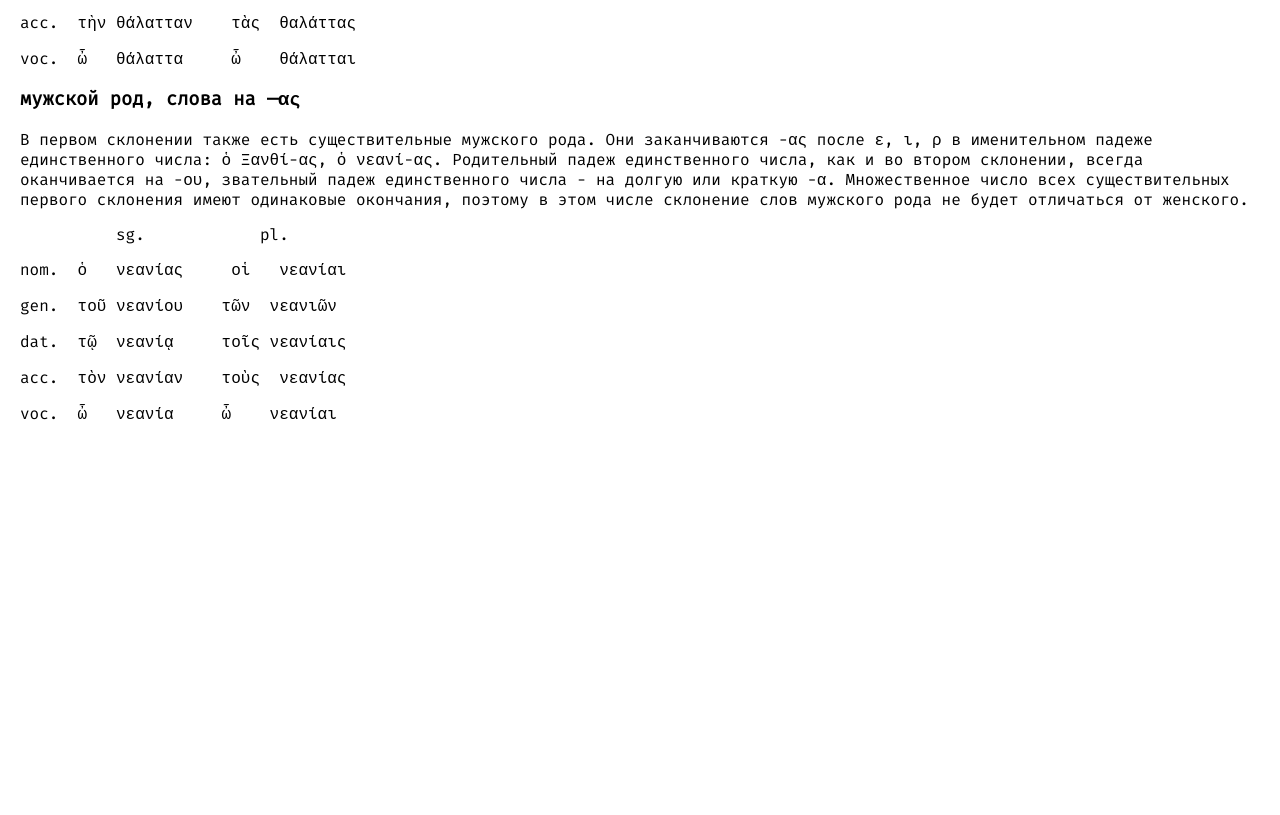
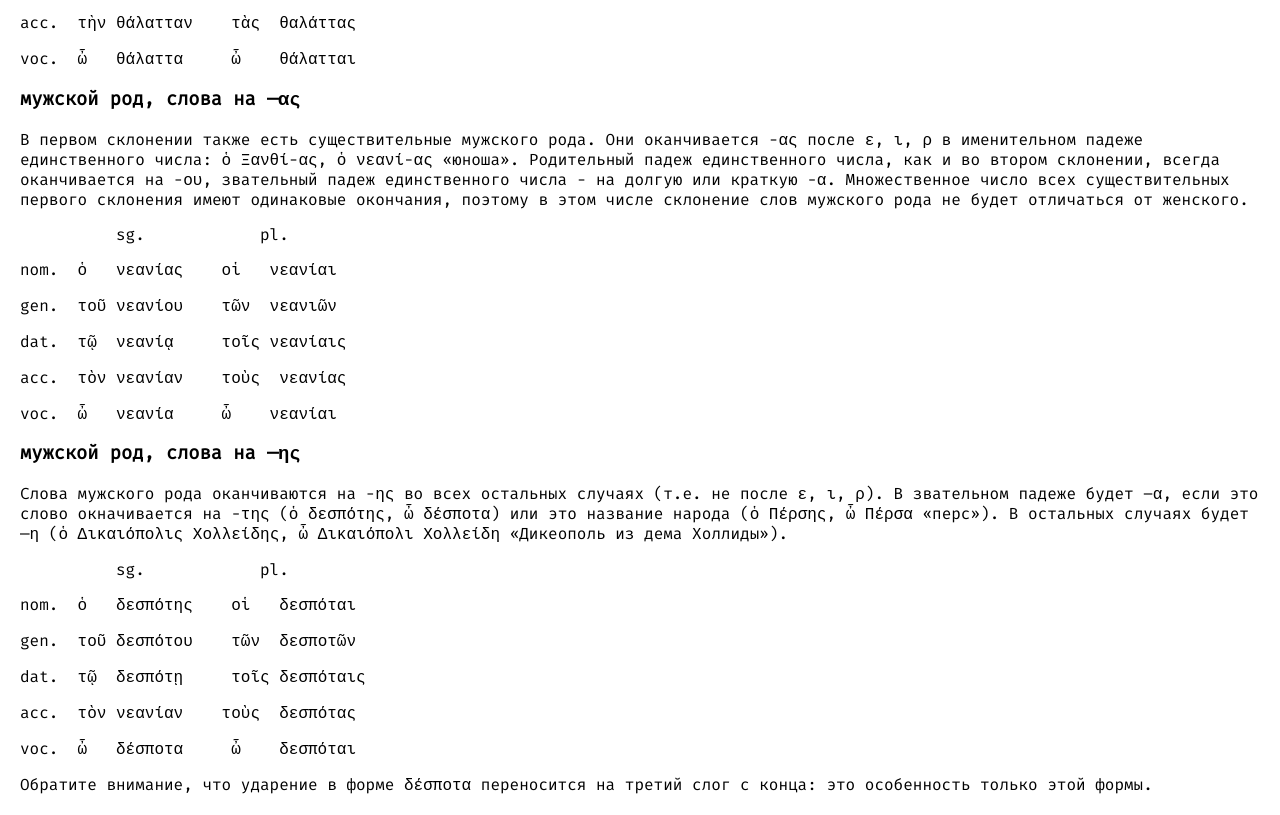
Before and after one commit to antibarbarus/athenaze, a plain HTML site: page grammar-chapter-4.html in a window 1280 px wide. Shown: the part 3560-4375 px from the top of the page. Before the commit the page ends 4004 px from the top, so only its background shows below. Drawn offline with Linux system fonts and the light colour scheme.

Commit message:
Update grammar-chapter-4.html

```diff
--- a/grammar-chapter-4.html
+++ b/grammar-chapter-4.html
@@ -100,13 +100,22 @@
 <p>acc.&nbsp;&nbsp;τὴν&nbsp;θάλατταν&nbsp;&nbsp;&nbsp;&nbsp;τὰς&nbsp;&nbsp;θαλάττας</p>
 <p>voc.&nbsp;&nbsp;ὦ&nbsp;&nbsp;&nbsp;θάλαττα&nbsp;&nbsp;&nbsp;&nbsp;&nbsp;ὦ&nbsp;&nbsp;&nbsp;&nbsp;θάλατται</p>
 <h3>мужской род, слова на —ας</h3>
-В первом склонении также есть существительные мужского рода. Они заканчиваются -ας после ε, ι, ρ в именительном падеже единственного числа: ὁ Ξανθί-ας, ὁ νεανί-ας. Родительный падеж единственного числа, как и во втором склонении, всегда оканчивается на -ου, звательный падеж единственного числа - на долгую или краткую -α. Множественное число всех существительных первого склонения имеют одинаковые окончания, поэтому в этом числе склонение слов мужского рода не будет отличаться от женского.
+<p>В первом склонении также есть существительные мужского рода. Они оканчивается -ας после ε, ι, ρ в именительном падеже единственного числа: ὁ Ξανθί-ας, ὁ νεανί-ας «юноша». Родительный падеж единственного числа, как и во втором склонении, всегда оканчивается на -ου, звательный падеж единственного числа - на долгую или краткую -α. Множественное число всех существительных первого склонения имеют одинаковые окончания, поэтому в этом числе склонение слов мужского рода не будет отличаться от женского.</p>
 <p>&nbsp;&nbsp;&nbsp;&nbsp;&nbsp;&nbsp;&nbsp;&nbsp;&nbsp;&nbsp;sg.&nbsp;&nbsp;&nbsp;&nbsp;&nbsp;&nbsp;&nbsp;&nbsp;&nbsp;&nbsp;&nbsp;&nbsp;pl.</p>
-<p>nom.&nbsp;&nbsp;ὁ&nbsp;&nbsp;&nbsp;νεανίας&nbsp;&nbsp;&nbsp;&nbsp;&nbsp;οἱ&nbsp;&nbsp;&nbsp;νεανίαι</p>
+<p>nom.&nbsp;&nbsp;ὁ&nbsp;&nbsp;&nbsp;νεανίας&nbsp;&nbsp;&nbsp;&nbsp;οἱ&nbsp;&nbsp;&nbsp;νεανίαι</p>
 <p>gen.&nbsp;&nbsp;τοῦ&nbsp;νεανίου&nbsp;&nbsp;&nbsp;&nbsp;τῶν&nbsp;&nbsp;νεανιῶν</p>
 <p>dat.&nbsp;&nbsp;τῷ&nbsp;&nbsp;νεανίᾳ&nbsp;&nbsp;&nbsp;&nbsp;&nbsp;τοῖς&nbsp;νεανίαις</p>
 <p>acc.&nbsp;&nbsp;τὸν&nbsp;νεανίαν&nbsp;&nbsp;&nbsp;&nbsp;τοὺς&nbsp;&nbsp;νεανίας</p>
 <p>voc.&nbsp;&nbsp;ὦ&nbsp;&nbsp;&nbsp;νεανία&nbsp;&nbsp;&nbsp;&nbsp;&nbsp;ὦ&nbsp;&nbsp;&nbsp;&nbsp;νεανίαι</p>
+<h3>мужской род, слова на —ης</h3>
+<p>Слова мужского рода оканчиваются на -ης во всех остальных случаях (т.е. не после ε, ι, ρ). В звательном падеже будет –α, если это слово окначивается на -της (ὁ δεσπότης, ὦ δέσποτα) или это название народа (ὁ Πέρσης, ὦ Πέρσα «перс»). В остальных случаях будет —η (ὁ Δικαιόπολις Χολλείδης, ὦ Δικαιόπολι Χολλείδη «Дикеополь из дема Холлиды»).</p>
+<p>&nbsp;&nbsp;&nbsp;&nbsp;&nbsp;&nbsp;&nbsp;&nbsp;&nbsp;&nbsp;sg.&nbsp;&nbsp;&nbsp;&nbsp;&nbsp;&nbsp;&nbsp;&nbsp;&nbsp;&nbsp;&nbsp;&nbsp;pl.</p>
+<p>nom.&nbsp;&nbsp;ὁ&nbsp;&nbsp;&nbsp;δεσπότης&nbsp;&nbsp;&nbsp;&nbsp;οἱ&nbsp;&nbsp;&nbsp;δεσπόται</p>
+<p>gen.&nbsp;&nbsp;τοῦ&nbsp;δεσπότου&nbsp;&nbsp;&nbsp;&nbsp;τῶν&nbsp;&nbsp;δεσποτῶν</p>
+<p>dat.&nbsp;&nbsp;τῷ&nbsp;&nbsp;δεσπότῃ&nbsp;&nbsp;&nbsp;&nbsp;&nbsp;τοῖς&nbsp;δεσπόταις</p>
+<p>acc.&nbsp;&nbsp;τὸν&nbsp;νεανίαν&nbsp;&nbsp;&nbsp;&nbsp;τοὺς&nbsp;&nbsp;δεσπότας</p>
+<p>voc.&nbsp;&nbsp;ὦ&nbsp;&nbsp;&nbsp;δέσποτα&nbsp;&nbsp;&nbsp;&nbsp;&nbsp;ὦ&nbsp;&nbsp;&nbsp;&nbsp;δεσπόται</p>
+<p>Обратите внимание, что ударение в форме δέσποτα переносится на третий слог с конца: это особенность только этой формы.</p>
 
 </body>
 </html>
```
